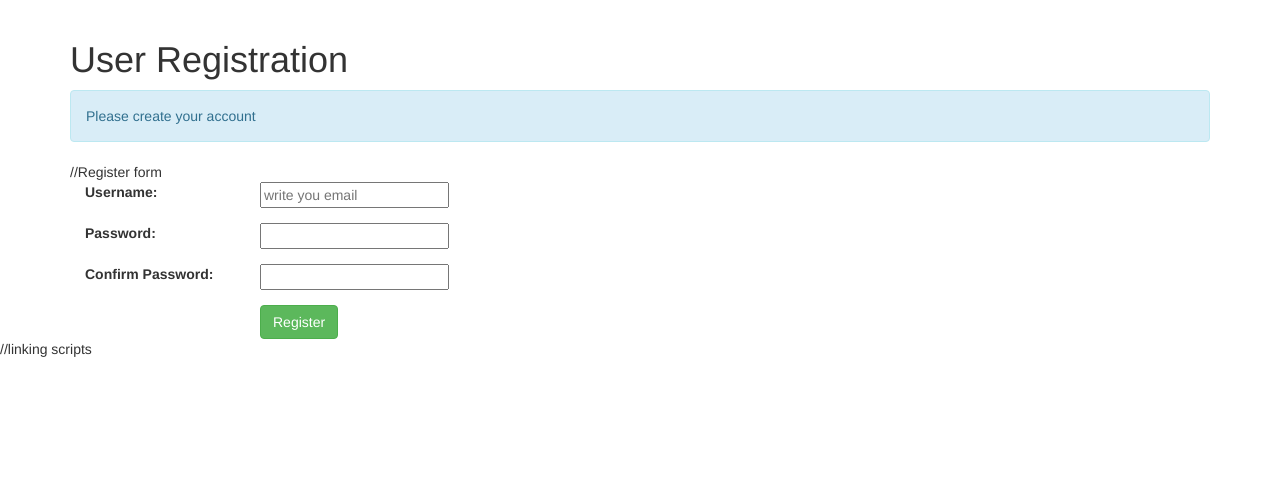
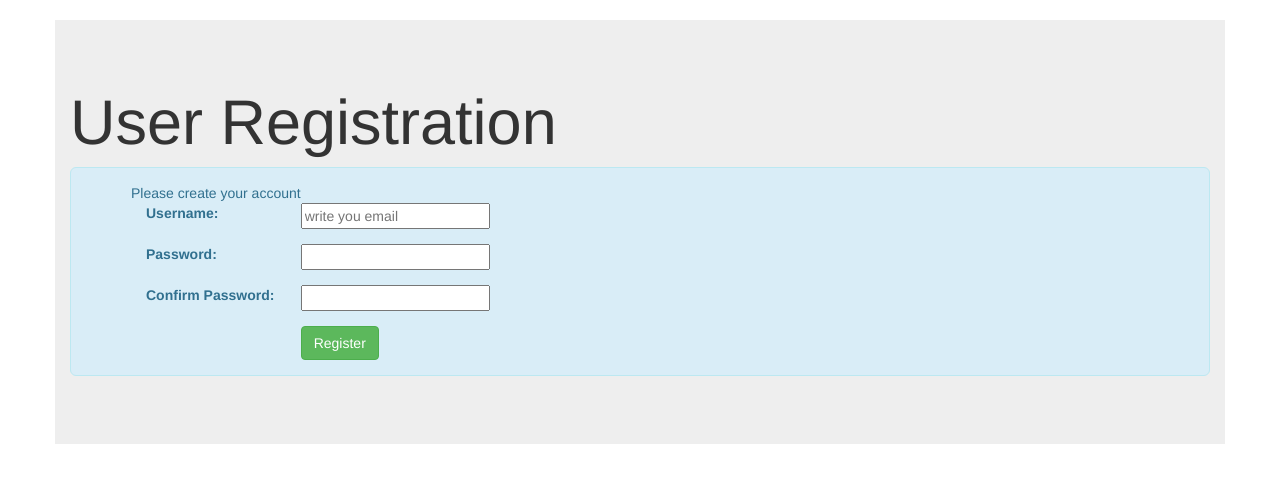
Before and after one commit to kbanyal10/Assignment-2-Intro-to-Web-Programming, a PHP site: page /register.php in a window 1280 px wide. Shown: the part 52-535 px from the top of the page. Run offline with PHP 8.4, Linux system fonts and the light colour scheme; some libraries are stand-ins or nearby versions.

Commit message:
Add files via upload

```diff
--- a/404Error.php
+++ b/404Error.php
@@ -8,7 +8,7 @@ require ('Header.php');//This includes the header to the page which is already c
 ?>
 <link rel="stylesheet" href="css/bootstrap.min.css" />//This link links the page to bootstrap.min.css from css file
 
-<div class="text-center text-danger"  > //This div gives a little bit style to the particular division
+<div class="text-center text-danger jumbotron"  > //This div gives a little bit style to the particular division
 
 <h1>Ooops!</h1>
 
--- a/ShowingRecord.php
+++ b/ShowingRecord.php
@@ -13,7 +13,8 @@ if (isset($_SESSION['userid'])) {
 
 <h1>Academics</h1>
 
-<form method="get">//This is for the search
+<form method="get">
+    <!--This is for the search-->
 
     <fieldset class="col-md-12 text-right">
 
--- a/loginpage.php
+++ b/loginpage.php
@@ -4,7 +4,7 @@ $title = "Login";
 require('Header.php');
 ?>
 
-<main class="container">
+<main class="container jumbotron">
 
     <h1>Log In</h1>
 
--- a/register.php
+++ b/register.php
@@ -7,13 +7,13 @@ require('Header.php');
 
 
 
-<main class="container">
+<main class="container jumbotron">
 
     <h1>User Registration</h1>
 
-    <div class="alert alert-info" id="message">Please create your account</div>
+    <div class="alert alert-info jumbotron" id="message">Please create your account
 
-    <form method="post" action="save-registration.php">//Register form
+    <form method="post" action="save-registration.php"><!--Register form-->
 
         <fieldset class="form-group">
 
@@ -40,9 +40,10 @@ require('Header.php');
         </div>
 
     </form>
+    </div>
 </main>
 
-//linking scripts
+<!--linking scripts-->
 <script src="js/jquery-3.3.1.min.js"></script>
 <script src="js/bootstrap.min.js"></script>
 
```
Also changed, not shown: AcademicRecords.php (+8 -2 lines).
